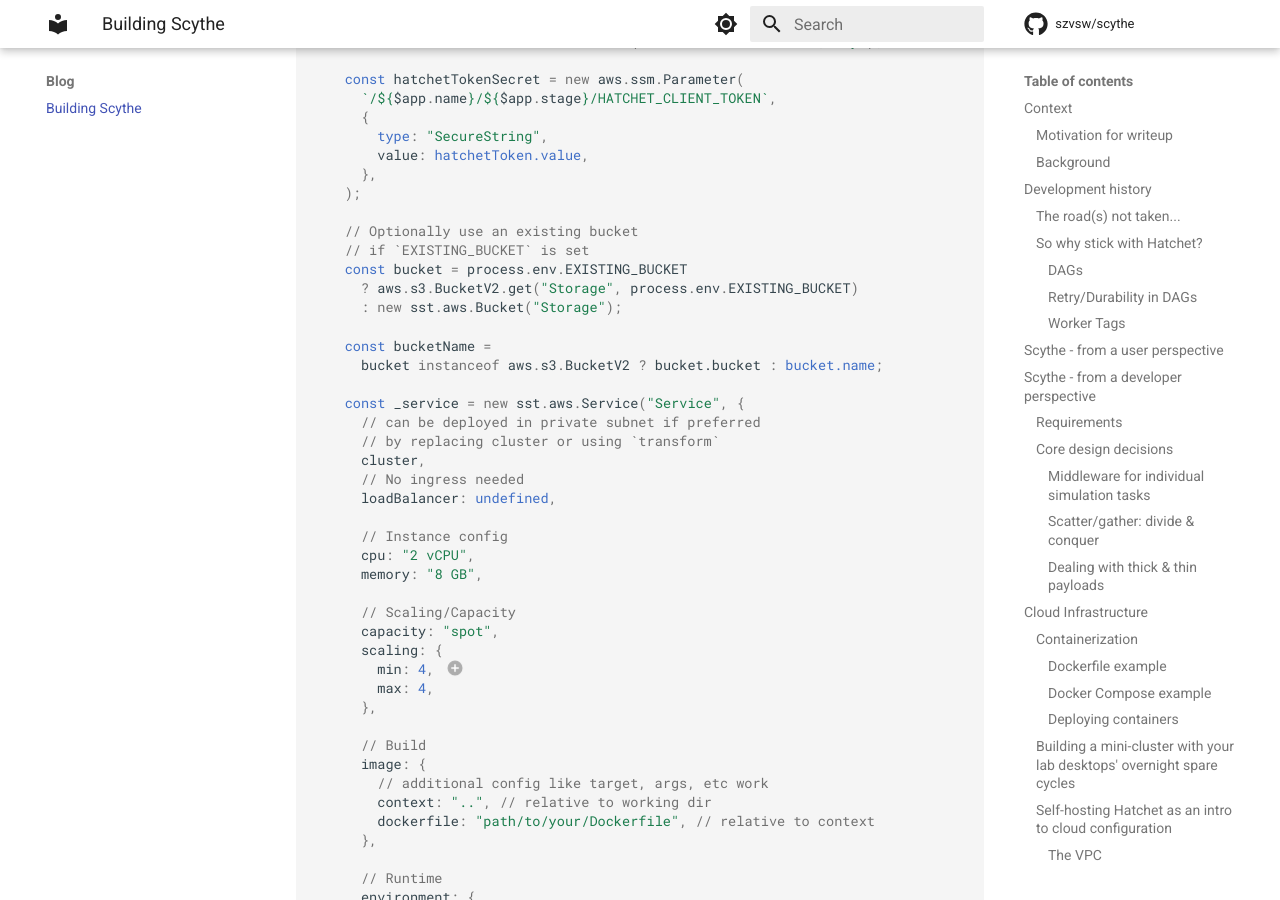
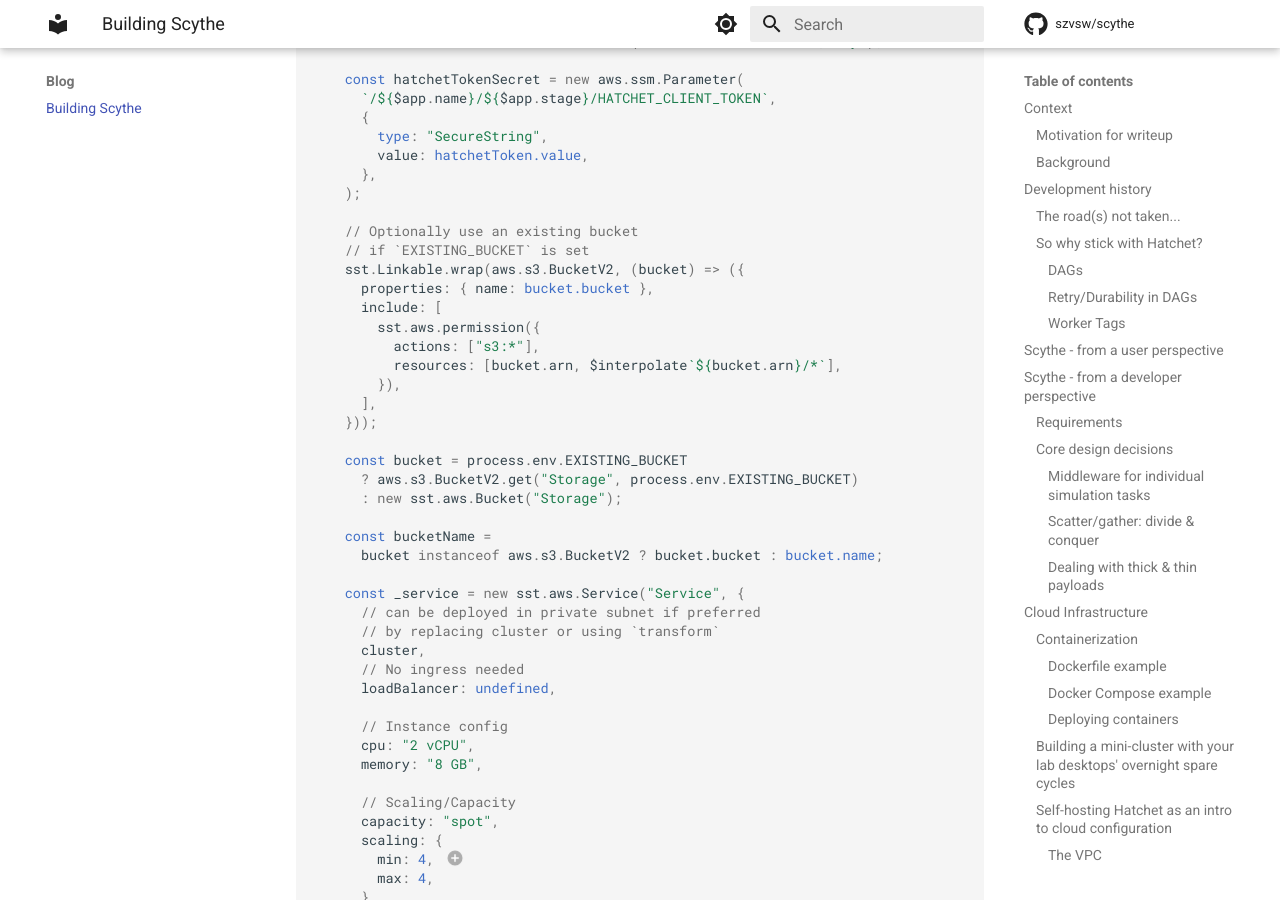
Before and after one commit to szvsw/scythe, an MkDocs documentation site: the page built from docs/blog/building-scythe.md, in a window 1280 px wide and 900 px high, scrolled down 28989 px. Built offline with MkDocs 1.6.1 and Material for MkDocs 9.7.7, drawn with Linux system fonts in a browser that asks for light colours; comment, search, counter and statistics services are not loaded.

Commit message:
add perms to s3 bucket in docs document

```diff
--- a/docs/blog/building-scythe.md
+++ b/docs/blog/building-scythe.md
@@ -1265,6 +1265,16 @@ export default $config({
 
     // Optionally use an existing bucket
     // if `EXISTING_BUCKET` is set
+    sst.Linkable.wrap(aws.s3.BucketV2, (bucket) => ({
+      properties: { name: bucket.bucket },
+      include: [
+        sst.aws.permission({
+          actions: ["s3:*"],
+          resources: [bucket.arn, $interpolate`${bucket.arn}/*`],
+        }),
+      ],
+    }));
+
     const bucket = process.env.EXISTING_BUCKET
       ? aws.s3.BucketV2.get("Storage", process.env.EXISTING_BUCKET)
       : new sst.aws.Bucket("Storage");
```
